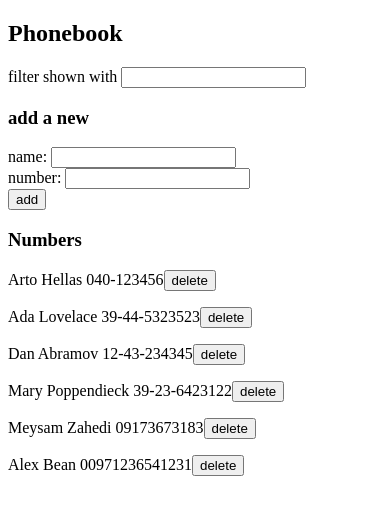
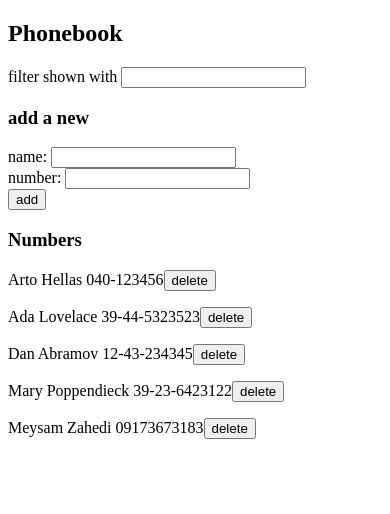
Before and after one commit to MeysamZa/Full-Stack-Open-2023, a React (Vite) app in the folder Part2/PhoneBook/: page / in a window 390 px wide. Shown: the top 514 px of the page. Built offline with nearby package versions, Linux system fonts and the light colour scheme; data requests are answered from the project's data file.

Commit message:
2.17*: Phonebook step12

```diff
--- a/Part2/PhoneBook/db.json
+++ b/Part2/PhoneBook/db.json
@@ -24,11 +24,6 @@
       "id": "a8b0",
       "name": "Meysam Zahedi",
       "number": "09173673183"
-    },
-    {
-      "id": "bf1c",
-      "name": "Alex Bean",
-      "number": "00971236541231"
     }
   ]
 }
--- a/Part2/PhoneBook/src/App.jsx
+++ b/Part2/PhoneBook/src/App.jsx
@@ -49,9 +49,9 @@ const App = () => {
         setPersons(persons.map(person=>person.id!==returnedPerson.id?person:returnedPerson))
         setNewName('')
         setNewNumber('')
+        doNotification({message : `${existedPerson.name}'s number changed from ${existedPerson.number} to ${updatedPerson.number}`
+                        ,preDefinedStyle : "Info"})
       })
-      doNotification({message : `${existedPerson.name}'s number changed from ${existedPerson.number} to ${updatedPerson.number}`
-                    ,preDefinedStyle : "Info"})
     }
     else{
       personService
@@ -60,9 +60,10 @@ const App = () => {
         setPersons(persons.concat(returnedPerson))
         setNewName('')
         setNewNumber('')
+        doNotification({message : `Added ${newPerson.name}`
+                      ,preDefinedStyle : "Info"})
+
       })
-      doNotification({message : `Added ${newPerson.name}`
-                    ,preDefinedStyle : "Info"})
     }
 
   }
@@ -81,10 +82,13 @@ const App = () => {
     personService.deleteById(id)
     .then(()=>{
       setPersons(persons.filter(person=>person.id!==id))
+      doNotification({message : `${person.name} removed from the server.`
+                ,preDefinedStyle:"Info"})
     })
     .catch(error=>{
-      alert(`${person.name} was already deleted.`)
       setPersons(persons.filter(person=>person.id!==id))
+      doNotification({message : `Information of ${person.name} has already been removed from the server.`
+      ,preDefinedStyle : "Error"})
     })
   }
 
```
